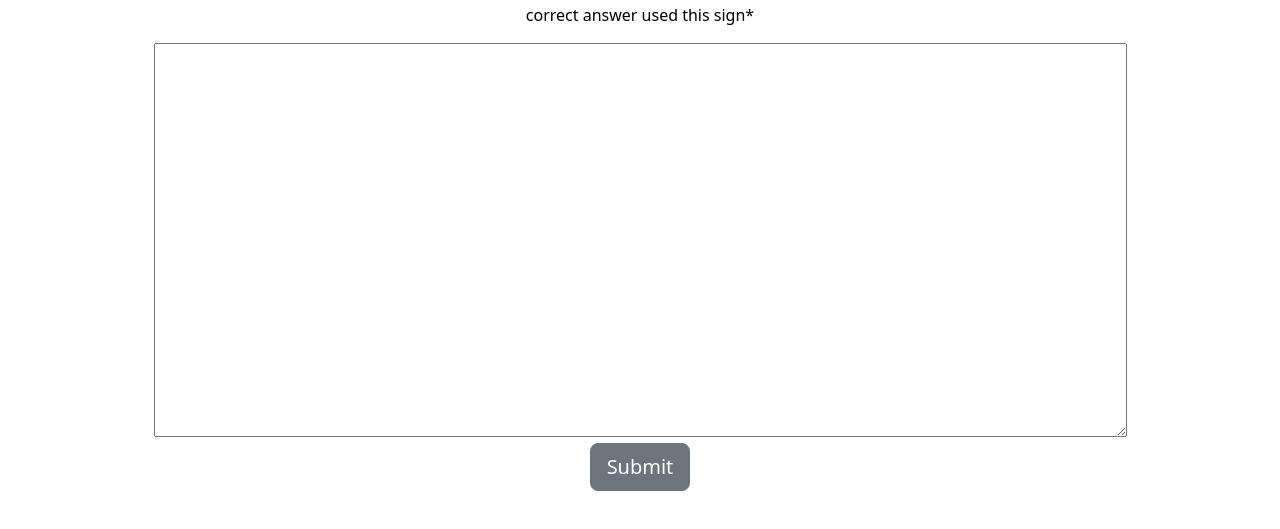
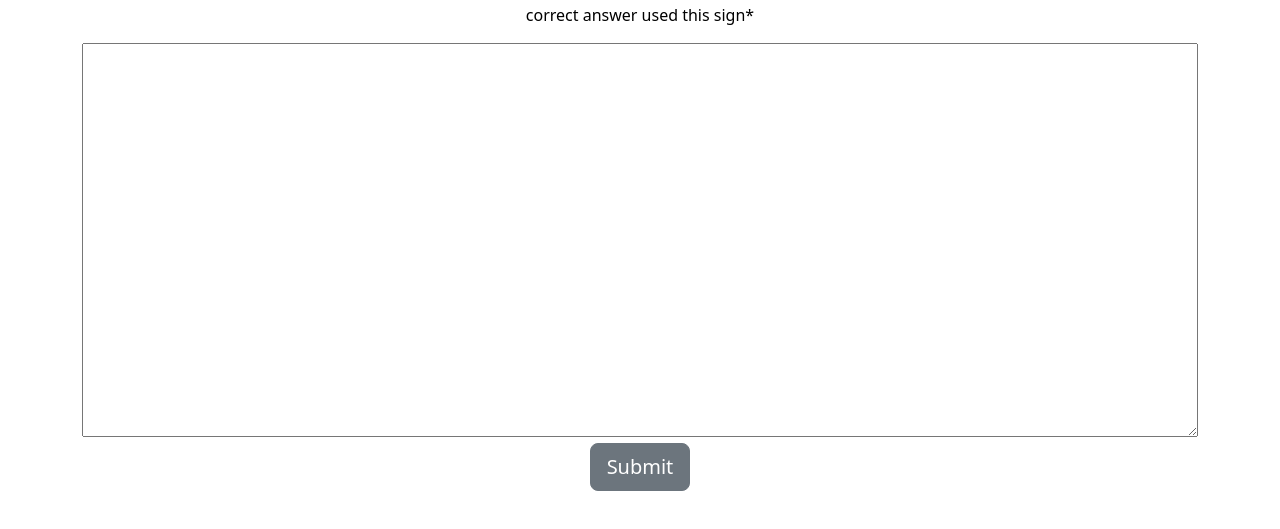
Before and after one commit to elahihuzaifa/Web-Development-Portfolio, a plain HTML site: page JavaScript Assignemnt/Huzaifa-Elahi-Assignment-10-Mcqs_convert-to-object/index.html in a window 1280 px wide. Shown: the part 53-582 px from the top of the page. Drawn offline with nearby package versions, Linux system fonts and the light colour scheme.

Commit message:
Update index.html

```diff
--- a/JavaScript Assignemnt/Huzaifa-Elahi-Assignment-10-Mcqs_convert-to-object/index.html
+++ b/JavaScript Assignemnt/Huzaifa-Elahi-Assignment-10-Mcqs_convert-to-object/index.html
@@ -21,9 +21,9 @@
           <textarea
             name=""
             id="notes"
-            cols="100"
+            cols=""
             rows="15"
-            class="px-3 py-3"
+            class="px-3 py-3 w-100"
           ></textarea>
         </div>
         <div class="col-md-12 text-center">
```
